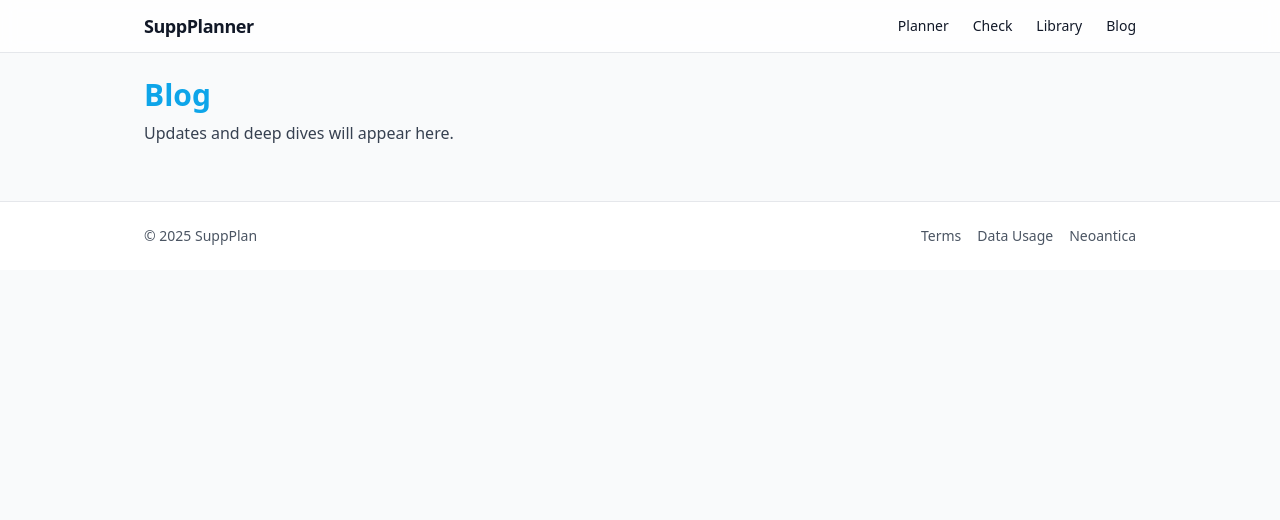
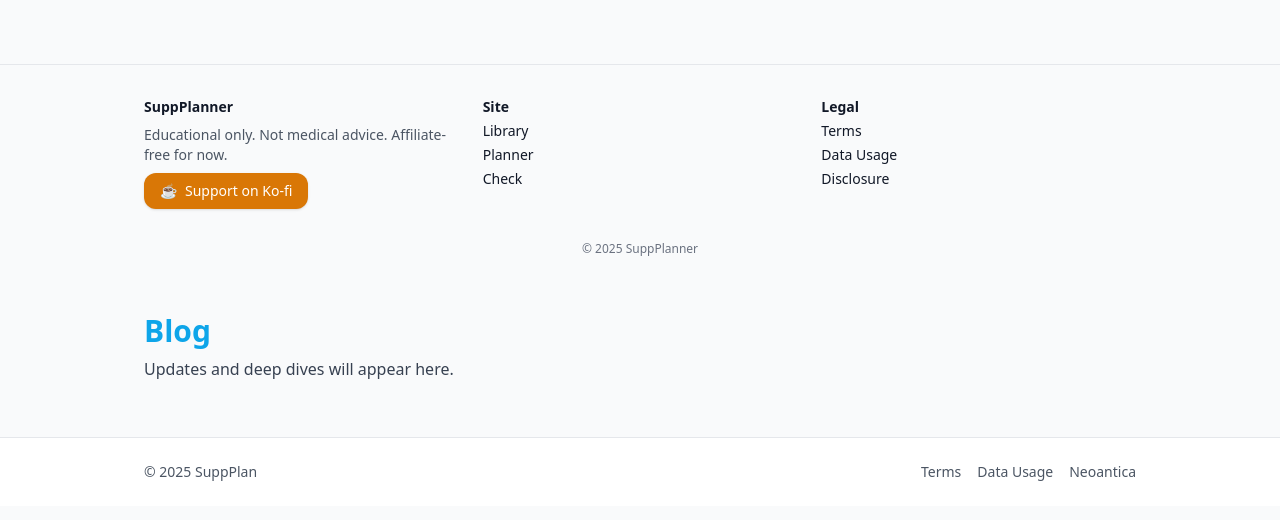
Before and after one commit to JiriTill/suppplanner, a Next.js app: page /blog in a window 1280 px wide. Shown: the top 520 px of the page. Built offline with nearby package versions, Linux system fonts and the light colour scheme; no server answers.

Commit message:
Update Header.tsx

```diff
--- a/components/Header.tsx
+++ b/components/Header.tsx
@@ -1,18 +1,34 @@
 import Link from 'next/link';
+import KofiButton from '@/components/KofiButton';
 
 
-export default function Header() {
+export default function Footer() {
 return (
-<header className="sticky top-0 z-40 bg-white/80 backdrop-blur border-b">
-<div className="mx-auto max-w-5xl px-4 py-3 flex items-center justify-between">
-<Link href="/" className="font-semibold text-lg tracking-tight">SuppPlanner</Link>
-<nav className="flex items-center gap-6 text-sm">
-<Link href="/planner" className="hover:underline">Planner</Link>
-<Link href="/check" className="hover:underline">Check</Link>
-<Link href="/library" className="hover:underline">Library</Link>
-<Link href="/blog" className="hover:underline">Blog</Link>
-</nav>
+<footer className="mt-16 border-t">
+<div className="mx-auto max-w-5xl px-4 py-8 grid md:grid-cols-3 gap-6 text-sm">
+<div className="space-y-2">
+<div className="font-semibold">SuppPlanner</div>
+<p className="text-gray-600">Educational only. Not medical advice. Affiliate-free for now.</p>
+<KofiButton />
 </div>
-</header>
+<div className="space-y-1">
+<div className="font-semibold">Site</div>
+<ul className="space-y-1">
+<li><Link className="hover:underline" href="/library">Library</Link></li>
+<li><Link className="hover:underline" href="/planner">Planner</Link></li>
+<li><Link className="hover:underline" href="/check">Check</Link></li>
+</ul>
+</div>
+<div className="space-y-1">
+<div className="font-semibold">Legal</div>
+<ul className="space-y-1">
+<li><Link className="hover:underline" href="/terms">Terms</Link></li>
+<li><Link className="hover:underline" href="/data-usage">Data Usage</Link></li>
+<li><Link className="hover:underline" href="/affiliate-disclosure">Disclosure</Link></li>
+</ul>
+</div>
+</div>
+<div className="text-center text-xs text-gray-500 pb-8">© {new Date().getFullYear()} SuppPlanner</div>
+</footer>
 );
 }
```
